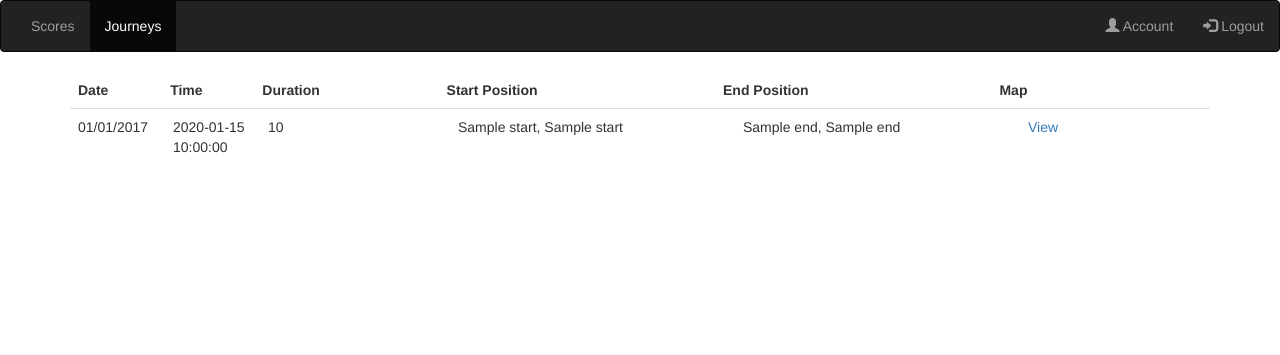
After one commit to blackb0x3/CM2305-Group15, a Flask app: template templates/journeys.html in a window 1280 px wide. The commit adds this page. Shown: the top 355 px of the page. Run offline with Flask 2, Linux system fonts and the light colour scheme; the template is opened without the code that fills it: most values are stand-ins (such as "Sample title", 1, 10 or a date in 2020); some libraries are stand-ins or nearby versions.

Commit message:
Added Journeys and Stats Page

```diff
--- a/Calculations.py
+++ b/Calculations.py
@@ -57,11 +57,11 @@ class Calculations:
             y = y - float(y_off)
         return self.getGeoProj()(x, y, inverse=True)
 
-    def acceleration(s1, s2, t1, t2):
+    def acceleration(self, s1, s2, t1, t2):
         return (float)((s2 - s1) / (t2 - t1))
 
-    def meanAverage(journeys, days):
+    def meanAverage(self, journeys, days):
         return (float)(journeys / days)
 
-    def harmonicAverage(a):
+    def harmonicAverage(self, a):
         return (float)(len(a) / np.sum(1.0 / a))
--- a/app.py
+++ b/app.py
@@ -17,11 +17,34 @@ def index():
         driver_username = session['username']
         driver_information = Drivers.query.filter_by(username=driver_username).first()
         driver_stats = Driver(driver_information)
-        route_coordinates = driver_stats.routes[2].GetRoutePath()
+        return render_template('index.html', map_route=driver_stats.routes[0].GetID())
+    else:
+        return redirect(url_for('login'))
+
+@app.route("/journeys", methods=['GET'])
+def journeys():
+    if 'username' in session:
+        request_route = request.args.get('r')
+        driver_username = session['username']
+        driver_information = Drivers.query.filter_by(username=driver_username).first()
+        driver_stats = Driver(driver_information)
+        route_coordinates = driver_stats.GetRouteById(request_route).GetRoutePath()
         origin = json.dumps(route_coordinates[0]).replace("\"", "")
         route_coordinates = json.dumps(route_coordinates).replace("\"", "")
-        return render_template('map.html', coordinates=route_coordinates, origin=origin)
-        # return render_template('index.html', u=driver_information.GetForename())
+        routes = []
+        for route in driver_stats.GetAllRoutes():
+            route_info = {}
+            startTime = route.GetStartTime()
+            duration = route.GetDuration()
+            startPosition = route.GetStartPosition()
+            endPosition = route.GetEndPosition()
+            route_info['id'] = route.GetID()
+            route_info['time'] = startTime
+            route_info['duration'] = duration
+            route_info['start'] = startPosition
+            route_info['end'] = endPosition
+            routes.append(route_info)
+        return render_template('journeys.html', routes=routes, coordinates=route_coordinates, origin=origin, map_route=int(request_route))
     else:
         return redirect(url_for('login'))
 
--- a/static/css/stylesheet.css
+++ b/static/css/stylesheet.css
@@ -24,3 +24,49 @@ html, body {
   margin: 0;
   padding: 0;
 }
+
+.progressbar {
+  width: 200px;
+  height: 100px;
+  position: absolute !important;
+}
+.progressbar span{
+  display: block;
+  margin-bottom: 10px;
+  text-align: center;
+  font-size: 18px;
+}
+#progressbar2 {
+  margin-left: 300px;
+}
+#progressbar3 {
+  margin-left: 600px;
+}
+#progressbar4 {
+  margin-top: 200px;
+  margin-left: 150px;
+}
+#progressbar5 {
+  margin-top: 200px;
+  margin-left: 450px;
+}
+#progress-container{
+  margin: auto;
+  width: 50%;
+  margin-top: 100px;
+}
+.table-fixed thead {
+  width: 97%;
+}
+.table-fixed tbody {
+  height: 230px;
+  overflow-y: auto;
+  width: 100%;
+}
+.table-fixed thead, .table-fixed tbody, .table-fixed tr, .table-fixed td, .table-fixed th {
+  display: block;
+}
+.table-fixed tbody td, .table-fixed thead > tr> th {
+  float: left;
+  border-bottom-width: 0;
+}
--- /dev/null
+++ b/templates/journeys.html
@@ -0,0 +1,77 @@
+{% extends "layout.html" %}
+{% block title %}Journeys{% endblock %}
+{% block content %}
+<nav class="navbar navbar-inverse">
+  <div class="container-fluid">
+    <ul class="nav navbar-nav">
+      <li><a href="./">Scores</a></li>
+      <li class="active"><a href="#">Journeys</a></li>
+    </ul>
+    <ul class="nav navbar-nav navbar-right">
+      <li><a href="#"><span class="glyphicon glyphicon-user"></span> Account</a></li>
+      <li><a href="#"><span class="glyphicon glyphicon-log-in"></span> Logout</a></li>
+    </ul>
+  </div>
+</nav>
+<div class="container">
+  <table class="table table-fixed table-striped">
+  <thead>
+    <tr>
+      <th class="col-xs-1">Date</th>
+      <th class="col-xs-1">Time</th>
+      <th class="col-xs-2">Duration</th>
+      <th class="col-xs-3">Start Position</th>
+      <th class="col-xs-3">End Position</th>
+      <th class="col-xs-2">Map</th>
+    </tr>
+  </thead>
+  <tbody>
+    {% for route in routes %}
+      {% if route.id == map_route %}
+      <tr>
+        <td class="col-xs-1" style="background-color: #e0e0e0;">01/01/2017</td>
+        <td class="col-xs-1" style="background-color: #e0e0e0;">{{ route.time }}</td>
+        <td class="col-xs-2" style="background-color: #e0e0e0;">{{ route.duration }}</td>
+        <td class="col-xs-3" style="background-color: #e0e0e0;">{{ route.start[0] }}, {{ route.start[1] }}</td>
+        <td class="col-xs-3" style="background-color: #e0e0e0;">{{ route.end[0] }}, {{ route.end[1] }}</td>
+        <td class="col-xs-2" style="background-color: #e0e0e0;"><a href="./journeys?r={{ route.id }}">View</a></td>
+      </tr>
+      {% else %}
+      <tr>
+        <td class="col-xs-1">01/01/2017</td>
+        <td class="col-xs-1">{{ route.time }}</td>
+        <td class="col-xs-2">{{ route.duration }}</td>
+        <td class="col-xs-3">{{ route.start[0] }}, {{ route.start[1] }}</td>
+        <td class="col-xs-3">{{ route.end[0] }}, {{ route.end[1] }}</td>
+        <td class="col-xs-2"><a href="./journeys?r={{ route.id }}">View</a></td>
+      </tr>
+      {% endif %}
+    {% endfor %}
+  </tbody>
+</table>
+<div id="map" style="width: 100%;"></div>
+</div>
+{% endblock %}
+{% block scripts %}
+<script>
+  function initMap() {
+    var map = new google.maps.Map(document.getElementById('map'), {
+      zoom: 13,
+      center: {{ origin }},
+      mapTypeId: 'terrain'
+    });
+
+    var pathcoordinates = {{ coordinates }};
+    var path = new google.maps.Polyline({
+      path: pathcoordinates,
+      geodesic: true,
+      strokeColor: '#FF0000',
+      strokeOpacity: 1.0,
+      strokeWeight: 4
+    });
+
+    path.setMap(map);
+  }
+</script>
+<script async defer src="https://maps.googleapis.com/maps/api/js?key=AIzaSyCi3rJAw-4rPJU5o6I7UXq06zUqIZsMQIc&callback=initMap"></script>
+{% endblock %}
--- a/templates/layout.html
+++ b/templates/layout.html
@@ -9,12 +9,13 @@
     <!-- Bootstrap -->
     <link href="{{ url_for('static', filename='css/bootstrap.min.css') }}" rel="stylesheet">
     <link href="{{ url_for('static', filename='css/stylesheet.css') }}" rel="stylesheet">
+    <link rel="icon" type="image/png" href="{{ url_for('static', filename='images/favicon.ico') }}">
   </head>
   <body>
   <div id="content">{% block content %}{% endblock %}</div>
+  <script src="https://ajax.googleapis.com/ajax/libs/jquery/1.12.4/jquery.min.js"></script>
+  <script src="https://rawgit.com/kimmobrunfeldt/progressbar.js/1.0.0/dist/progressbar.js"></script>
+  <script src="{{ url_for('static', filename='js/bootstrap.min.js') }}"></script>
   {% block scripts %}{% endblock %}
-  <script src="https://ajax.googleapis.com/ajax/libs/jquery/1.12.4/jquery.min.js"></script>
-  <script src="{{ url_for('static', filename='js/bootstrap.min.js') }}"></script>
-
   </body>
 </html>
```
Also changed, not shown: classes/driver.py (+17 -15 lines), classes/route.py (+34 -0 lines), templates/index.html (+77 -2 lines), static/images/favicon.ico (added).
